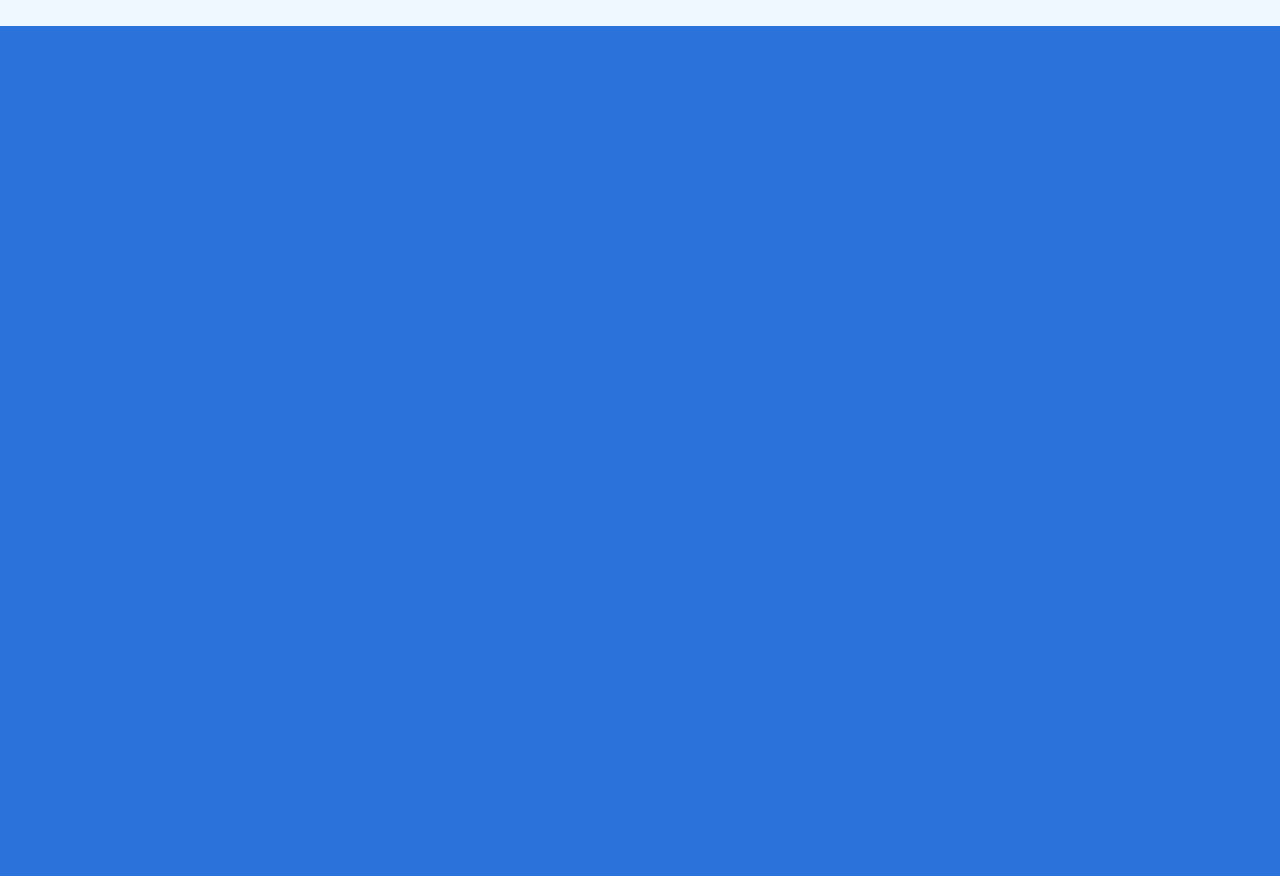
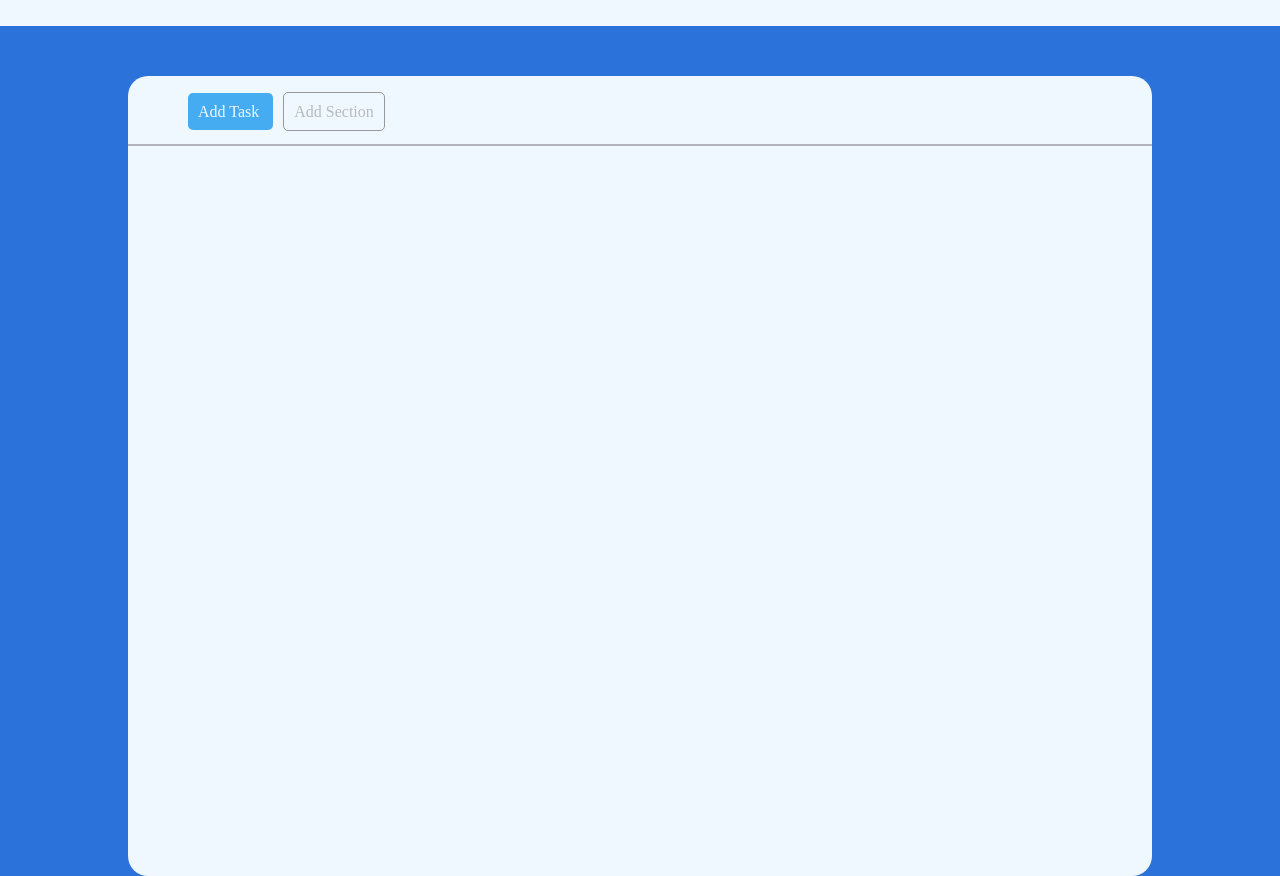
Before and after one commit to FrancescoCesari97/html-css-toboolist, a plain HTML site: page index.html in a window 1280 px wide. Shown: the part 74-950 px from the top of the page. Before the commit the page ends 800 px from the top, so only its background shows below. Drawn offline with Linux system fonts and the light colour scheme.

Commit message:
Barra iniziale riquadro

```diff
--- a/css/style.css
+++ b/css/style.css
@@ -29,3 +29,42 @@ body {
 .logo {
     vertical-align: middle;
 }
+
+.riquadro-centrale {
+    width: 100%;
+    height: 800px;
+    background-color: aliceblue;
+    margin: auto;
+    border-radius: 20px;
+    margin-top: 50px;
+
+}
+
+.barra-iniziale {
+    height: 70px;
+    border-bottom: solid 2px rgba(0, 0, 0, 0.27);
+    line-height: 70px;
+
+}
+
+.add-T {
+    background-color: #46acf1;
+    padding: 10px;
+    display: inline;
+    vertical-align: middle;
+    border-radius: 5px;
+    color: aliceblue;
+    margin: 0 10px 0 60px;
+}
+
+
+
+.add-S {
+    background-color: aliceblue;
+    padding: 10px;
+    display: inline;
+    vertical-align: middle;
+    border-radius: 5px;
+    color: rgb(182, 186, 190);
+    border: solid 1px rgb(153, 153, 153);
+}
--- a/index.html
+++ b/index.html
@@ -10,6 +10,7 @@
 <body>
 
     <!-- titolo e logo -->
+
     <header class="header">
         <div class="container">
 
@@ -19,10 +20,28 @@
         </div>
     </header>
 
-    <div class="container"></div>
-    <main>
+    <!-- riquadro centrale -->
 
-    </main>
+    <div class="container">
+
+        <main class="riquadro-centrale">
+            <!-- barra iniziale -->
+            <div class="barra-iniziale">
+                <div class="add-T">
+                    <span> Add Task</span>
+                </div>
+                <div class="add-S">
+                    <span> Add Section</span>
+                </div>
+
+            </div>
+
+            <div>
+
+            </div>
+
+        </main>
+    </div>
     </div>
 </body>
 
```
